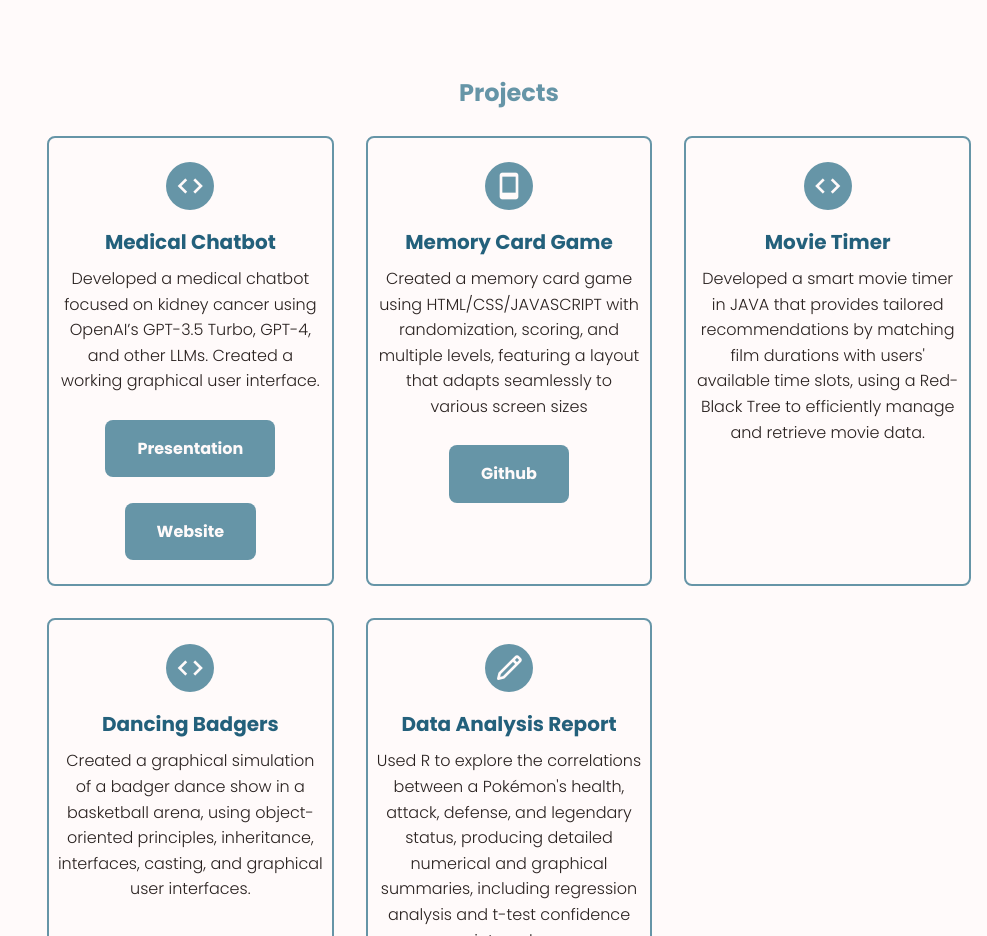
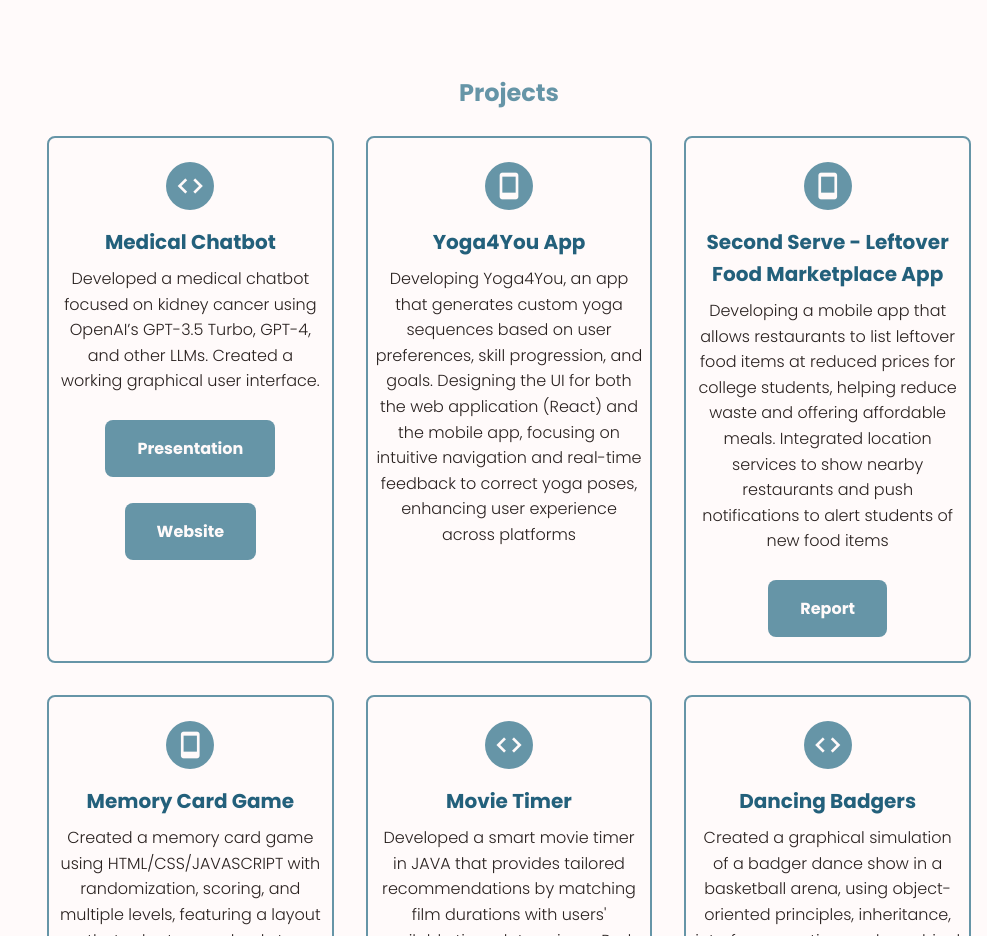
Before and after one commit to asunil13/asunil13.github.io, a plain HTML site: page index.html in a window 1280 px wide. Shown: the part 2683-3619 px from the top of the page, without its empty margins (293-1280 px from the left). Drawn offline with nearby package versions, Linux system fonts and the light colour scheme.

Commit message:
Updates with more projects

```diff
--- a/index.html
+++ b/index.html
@@ -79,7 +79,7 @@
                             <span>aditisunil13@gmail.com</span>
                         </div><br>
 
-                        <a download="" href="resume/AditiSunil Resume.pdf" class="button home__button">Download Resume</a><br>
+                        <a download="" href="resume/Aditi Sunil Resume pdf.pdf" class="button home__button">Download Resume</a><br>
                         <br><a href="https://www.credly.com/users/aditi-sunil" target="_blank" class="button home__button">Credly Certifications</a>
                     </div>
 
@@ -313,6 +313,24 @@
                     </ul>
                 </div>
 
+
+                <div class="services__content">
+                    <i class="bx bx-mobile service__icon"></i>
+                    <h3 class="services__title">Yoga4You App</h3>
+                    <p class="services__description"> Developing Yoga4You, an app that generates custom yoga sequences based on user preferences, skill progression, and goals. Designing the UI for both the web application (React) and the mobile app, focusing on intuitive navigation and real-time feedback to correct yoga poses, enhancing user experience across platforms</p><br>
+                </div>
+
+                <div class="services__content">
+                    <i class="bx bx-mobile service__icon"></i>
+                    <h3 class="services__title"> Second Serve - Leftover Food Marketplace App</h3>
+                    <p class="services__description">Developing a mobile app that allows restaurants to list leftover food items at reduced prices for college students, helping reduce waste and offering affordable meals. Integrated location services to show nearby restaurants and push notifications to alert students of new food items</p><br>
+                    <ul >
+                        <li>
+                            <a href="pdf/pokemon.pdf" target="_blank"  class="button button__flex">Report</a>
+                        </li>
+                    </ul>
+                </div>
+
                 <div class="services__content">
                     <i class="bx bx-mobile service__icon"></i>
                     <h3 class="services__title">Memory Card Game</h3>
@@ -349,7 +367,6 @@
                     </ul>
                 </div>
 
-
             </div>
         </section>
 
```
Also changed, not shown: 2 other files.
